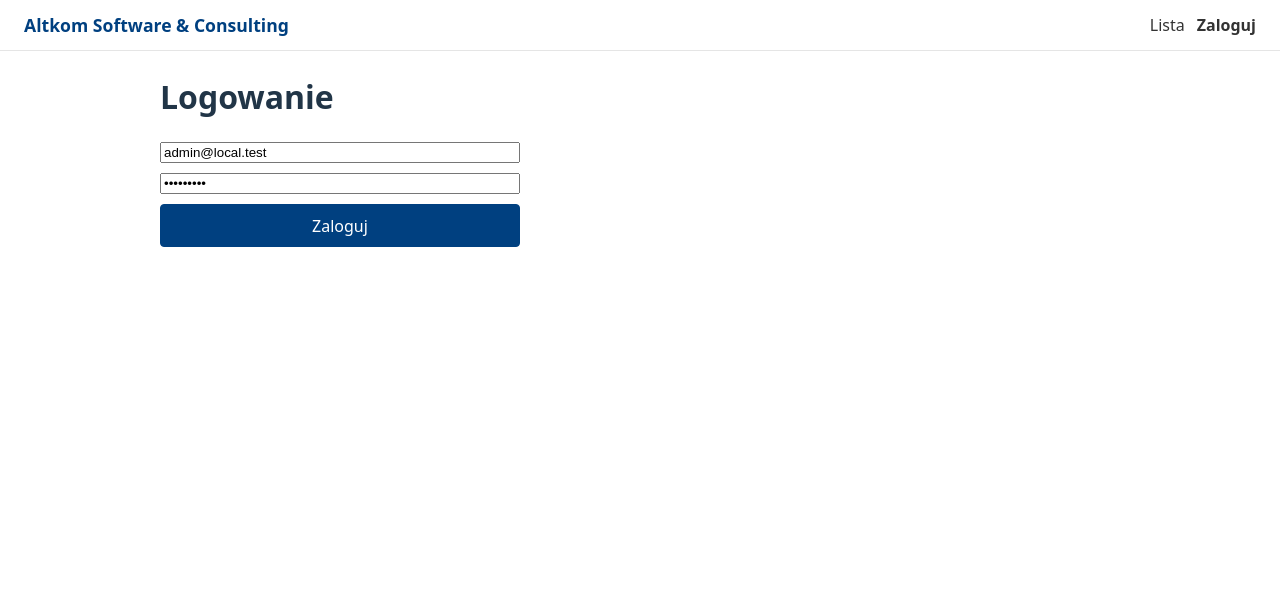
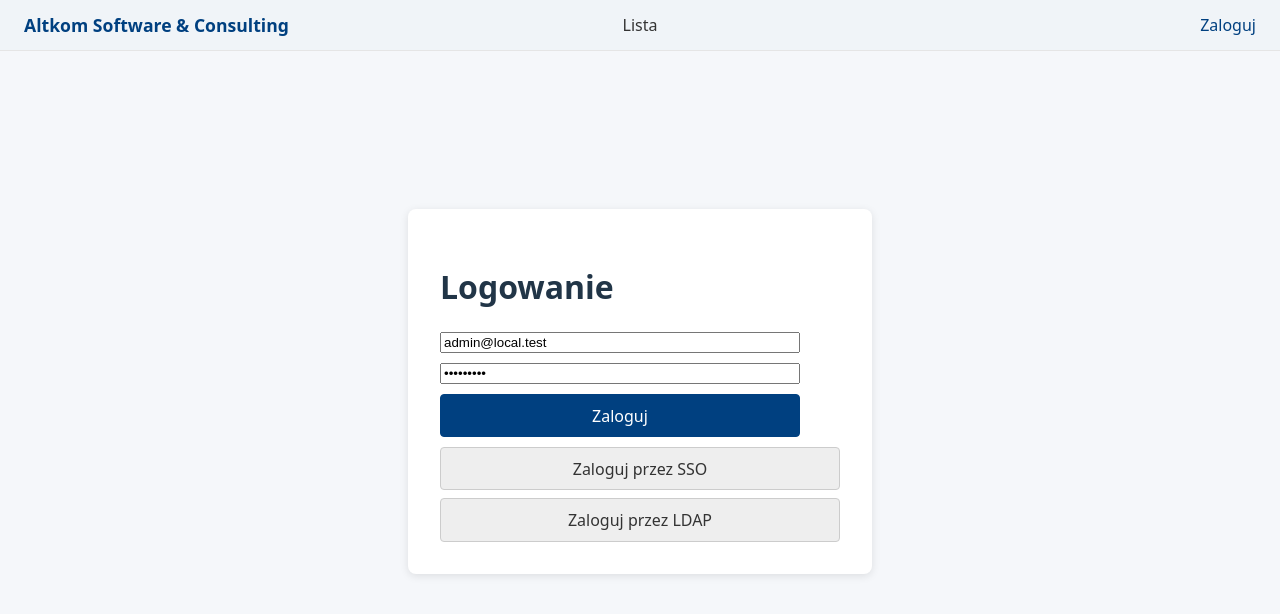
Before and after one commit to Rysiu201/auction-platform, a Vue app in the folder frontend/: page /login in a window 1280 px wide. Shown: the top 614 px of the page. Built offline with nearby package versions, Linux system fonts and the light colour scheme.

Commit message:
feat: improve navigation and login with SSO/LDAP options

```diff
--- a/frontend/src/components/NavBar.vue
+++ b/frontend/src/components/NavBar.vue
@@ -18,13 +18,15 @@ function logout() {
 <template>
   <header class="topbar">
     <router-link to="/" class="brand">Altkom Software &amp; Consulting</router-link>
-    <nav class="links">
+    <nav class="nav-links">
       <router-link to="/">Lista</router-link>
       <router-link v-if="user?.role==='ADMIN'" to="/create">Dodaj aukcję</router-link>
       <router-link v-if="user?.role==='ADMIN'" to="/admin">Panel admina</router-link>
+    </nav>
+    <div class="user-links">
       <router-link v-if="!user" to="/login">Zaloguj</router-link>
       <span v-else class="welcome">Witaj, {{ user.name }}</span>
       <button v-if="user" class="btn small" @click="logout">Wyloguj</button>
-    </nav>
+    </div>
   </header>
 </template>
--- a/frontend/src/pages/Login.vue
+++ b/frontend/src/pages/Login.vue
@@ -18,14 +18,44 @@ async function submit() {
     error.value = e?.response?.data?.message ?? "Błąd logowania";
   } finally { loading.value = false; }
 }
+
+async function loginSSO() {
+  loading.value = true; error.value = null;
+  try {
+    const { data } = await api.post("/auth/sso");
+    localStorage.setItem("user", JSON.stringify(data));
+    router.push("/");
+  } catch (e:any) {
+    error.value = e?.response?.data?.message ?? "Błąd logowania SSO";
+  } finally { loading.value = false; }
+}
+
+async function loginLDAP() {
+  loading.value = true; error.value = null;
+  try {
+    const { data } = await api.post("/auth/ldap", { username: email.value, password: password.value });
+    localStorage.setItem("user", JSON.stringify(data));
+    router.push("/");
+  } catch (e:any) {
+    error.value = e?.response?.data?.message ?? "Błąd logowania LDAP";
+  } finally { loading.value = false; }
+}
 </script>
 
 <template>
+  <div class="login-container">
+    <div class="login-card">
       <h1>Logowanie</h1>
       <form @submit.prevent="submit" class="login-form">
         <input v-model="email" type="email" placeholder="email" required />
         <input v-model="password" type="password" placeholder="hasło" required />
         <button :disabled="loading" type="submit">Zaloguj</button>
-    <p v-if="error" style="color:red">{{ error }}</p>
       </form>
+      <div class="alt-logins">
+        <button type="button" @click="loginSSO">Zaloguj przez SSO</button>
+        <button type="button" @click="loginLDAP">Zaloguj przez LDAP</button>
+      </div>
+      <p v-if="error" class="error">{{ error }}</p>
+    </div>
+  </div>
 </template>
--- a/frontend/src/style.css
+++ b/frontend/src/style.css
@@ -3,7 +3,7 @@
   line-height: 1.5;
   font-weight: 400;
   color: #213547;
-  background-color: #ffffff;
+  background-color: #f5f7fa;
   font-synthesis: none;
   text-rendering: optimizeLegibility;
   -webkit-font-smoothing: antialiased;
@@ -45,28 +45,35 @@ button:focus-visible {
 }
 
 .topbar {
-  display: flex;
+  display: grid;
+  grid-template-columns: 1fr 1fr 1fr;
   align-items: center;
   padding: 12px 24px;
   border-bottom: 1px solid #e5e5e5;
-  background: #fff;
+  background: #f0f4f8;
 }
 .brand {
   font-weight: 700;
   font-size: 1.1rem;
   color: #004080;
 }
-.links {
-  margin-left: auto;
+.nav-links {
+  justify-self: center;
   display: flex;
   gap: 12px;
   align-items: center;
 }
-.links a {
+.nav-links a {
   color: #333;
 }
-.links a.router-link-active {
+.nav-links a.router-link-active {
   font-weight: 600;
+}
+.user-links {
+  justify-self: end;
+  display: flex;
+  gap: 12px;
+  align-items: center;
 }
 .welcome {
   color: #555;
@@ -132,3 +139,43 @@ button:focus-visible {
   gap: 10px;
   max-width: 360px;
 }
+
+.login-container {
+  display: flex;
+  justify-content: center;
+  align-items: center;
+  min-height: 80vh;
+}
+
+.login-card {
+  background: #fff;
+  padding: 32px;
+  border-radius: 8px;
+  box-shadow: 0 2px 8px rgba(0, 0, 0, 0.1);
+  width: 100%;
+  max-width: 400px;
+}
+
+.alt-logins {
+  margin-top: 10px;
+  display: flex;
+  flex-direction: column;
+  gap: 8px;
+}
+
+.alt-logins button {
+  background: #eee;
+  color: #333;
+  border: 1px solid #ccc;
+}
+
+.alt-logins button:hover {
+  background: #e0e0e0;
+  border-color: #bbb;
+}
+
+.error {
+  color: red;
+  margin-top: 10px;
+  text-align: center;
+}
```
Also changed, not shown: 1 other file (tests, documents, lock files or other folders). Lines whose indentation alone changed are shown as unchanged.
